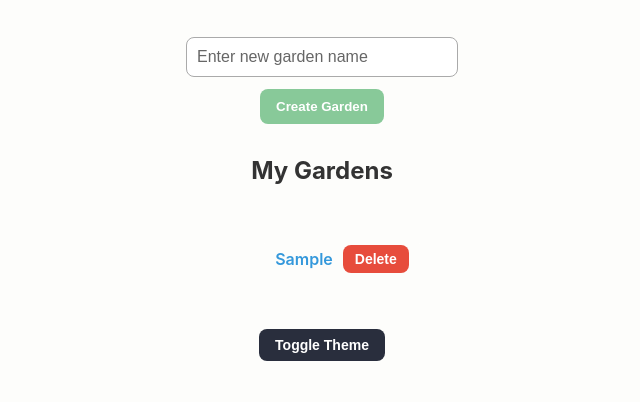
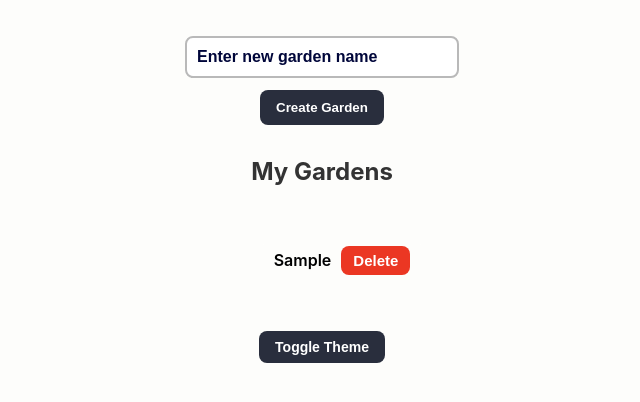
Before and after one commit to AndyyDev06/Task-Gardens, a plain HTML site: page index.html in a window 1280 px wide. Both pictures are taken after typing "Sample" into the empty fields and a click on the button "Create Garden". Shown: the part 294-696 px from the top of the page, without its empty margins (318-958 px from the left). Drawn offline with Linux system fonts and the light colour scheme.

Commit message:
Twelfth commit

```diff
--- a/style.css
+++ b/style.css
@@ -214,36 +214,39 @@ button.color-button:hover {
 #garden-name-input {
   padding: 10px;
   border-radius: 8px;
-  border: 1px solid #aaa;
+  border: 2px solid #b9b9b9;
   width: 250px;
-  background-color: rgba(255, 255, 255, 0.9);
-  color: #000;
+  background-color: #ffffff;
+  color: #000000;
   font-size: 16px;
+  font-weight: 600;
 }
 
 #garden-name-input::placeholder {
-  color: #666;
+  color: #00063a;
 }
 
 #create-btn {
   padding: 10px 16px;
   border-radius: 8px;
   border: none;
-  background-color: #88c999;
+  background-color: #292e3d;
   color: white;
-  font-weight: bold;
+  font-size: 15;
+  font-weight: 600;
   cursor: pointer;
   transition: background-color 0.2s;
 }
 
 #create-btn:hover {
-  background-color: #76b88a;
+  background-color: #5d946d;
 }
 
 ul#garden-list li {
   margin: 6px 0;
   display: flex;
   align-items: center;
+  text-align: center;
   justify-content: space-between;
   gap: 10px;
   background-color: rgba(255, 255, 255, 0.07);
@@ -253,14 +256,17 @@ ul#garden-list li {
 
 ul#garden-list li {
   margin: 6px 0;
+  align-items: center;
+  text-align: center;
 }
 
 ul#garden-list a {
-  color: #3498db;
+  color: #000000;
   font-weight: 600;
   text-decoration: none;
 }
 ul#garden-list a:hover {
+  transform: translateY(-2px);
   text-decoration: underline;
 }
 
@@ -281,13 +287,13 @@ ul#garden-list a:hover {
 }
 
 .delete-btn {
-  background-color: #e74c3c;
+  background-color: #eb3723;
   color: white;
   border: none;
   border-radius: 8px;
   padding: 6px 12px;
   cursor: pointer;
-  font-size: 14px;
+  font-size: 15px;
   font-weight: 600;
   transition: background-color 0.2s;
 }
--- a/style2.css
+++ b/style2.css
@@ -254,6 +254,7 @@ ul#garden-list li {
   margin: 6px 0;
   display: flex;
   align-items: center;
+  text-align: center;
   justify-content: space-between;
   gap: 10px;
   background-color: rgba(255, 255, 255, 0.07);
@@ -263,14 +264,17 @@ ul#garden-list li {
 
 ul#garden-list li {
   margin: 6px 0;
+  align-items: center;
+  text-align: center;
 }
 
 ul#garden-list a {
-  color: #3498db;
+  color: #aaddff;
   font-weight: 600;
   text-decoration: none;
 }
 ul#garden-list a:hover {
+  transform: translateY(-2px);
   text-decoration: underline;
 }
 
```
